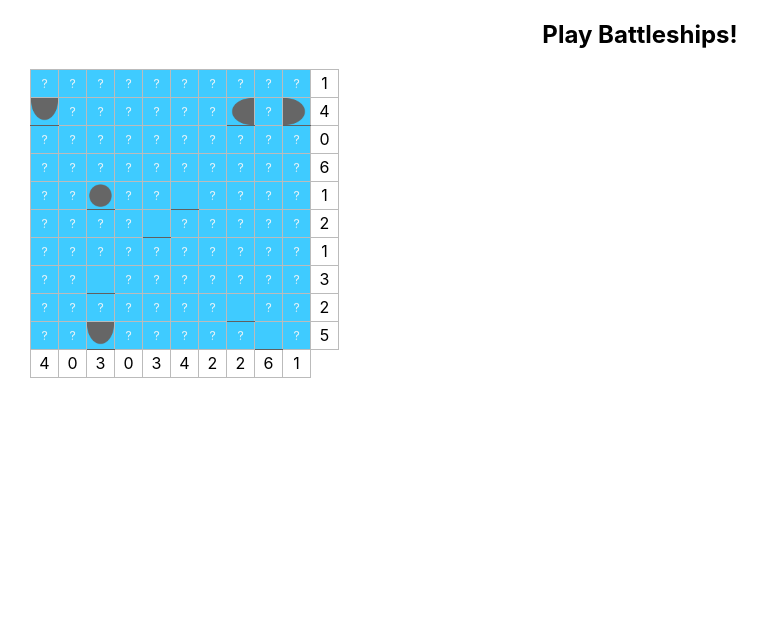
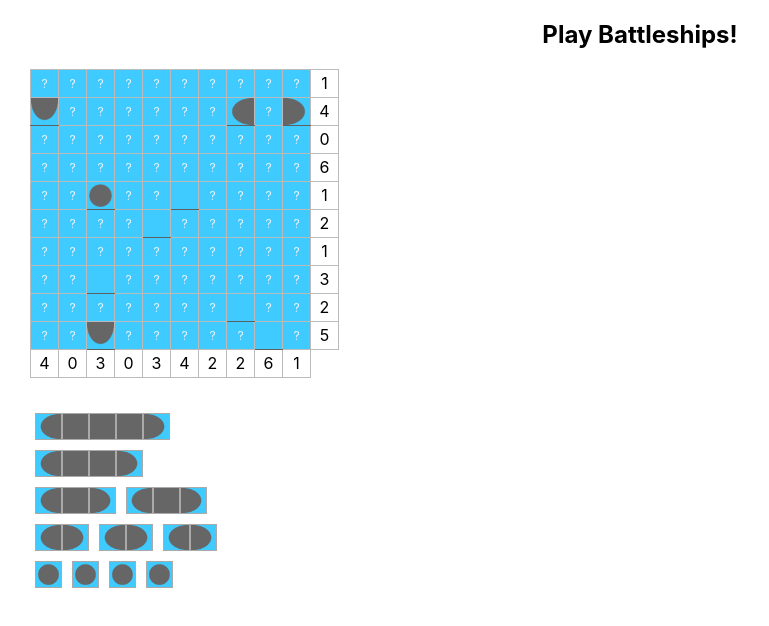
Before and after one commit to TimboTambo/Battleships, a React (Create React App) app: page / in a window 1280 px wide. Shown: the top 626 px of the page, without its empty margins (0-769 px from the left). Built offline with nearby package versions, Linux system fonts and the light colour scheme.

Commit message:
Add toggleable ships at bottom

```diff
--- a/src/App.css
+++ b/src/App.css
@@ -21,40 +21,72 @@
   border: 1px solid #bbb;
   width: 25px;
   height: 25px;
+}
+
+.backgroundImage {
   background-size: 100%;
   background-repeat: no-repeat;
 }
 
-td.T {
+.backgroundImage.T {
   background-image: url("/images/down.gif");
 }
 
-td.L {
+.backgroundImage.L {
   background-image: url("/images/right.gif");
 }
 
-td.R {
+.backgroundImage.R {
   background-image: url("/images/left.gif");
 }
 
-td.B {
+.backgroundImage.B {
   background-image: url("/images/up.gif");
 }
 
-td.W {
+.backgroundImage.W {
   background-image: url("/images/water.gif");
 }
 
-td.S {
+.backgroundImage.S {
   background-image: url("/images/single.gif");
 }
 
-td.M {
+.backgroundImage.M {
   background-image: url("/images/middle.gif");
 }
 
-td.Q {
+.backgroundImage.Q {
   background-image: url("/images/question_mark.gif");
+}
+
+.shipSquare {
+  height: 25px;
+  width: 25px;
+  display: inline-block;
+  border: 1px solid #aaa;
+  text-align: center;
+}
+
+.ship span {
+  visibility: hidden;
+  vertical-align: top;
+}
+
+.ship.found span {
+  visibility: visible;
+  color: red;
+  font-size: 20px;
+}
+
+.shipsContainer {
+  text-align: left;
+  margin: 30px 0;
+}
+
+.ship {
+  margin: 5px;
+  display: inline-block;
 }
 
 .grid td:not(.fixed, .total) {
--- a/src/Grid.js
+++ b/src/Grid.js
@@ -1,8 +1,9 @@
 import React, { Component } from 'react';
+import { ShipList } from './ShipList.js';
 
 class Square extends Component {
     render() {
-      return (<td className={this.props.styleName} x={this.props.x} y={this.props.y} onClick={this.props.onClick.bind(null, this.props.x, this.props.y)}></td>);
+      return (<td className={this.props.styleName + " backgroundImage"} x={this.props.x} y={this.props.y} onClick={this.props.onClick.bind(null, this.props.x, this.props.y)}></td>);
     }
   }
 
@@ -36,25 +37,46 @@ export class Grid extends Component {
         "FFTFFFFFTF"];
       this.rowCounts = [0,0,0,0,0,0,0,0,0,0];
       this.columnCounts = [0,0,0,0,0,0,0,0,0,0];
-
-      for (let i = 0; i < this.state.gridSize; i++) {
+      this.shipList = [];
+      for (let y = 0; y < this.state.gridSize; y++) {
         let row = [];
 
-        for (let j = 0; j < this.state.gridSize; j++) {
-          let isDisplayed = isDisplayedLookup[i][j] === "T";
-          let displayedType = isDisplayed ? layout[i][j] : "Q";
-          let type = layout[i][j];
+        for (let x = 0; x < this.state.gridSize; x++) {
+          let isDisplayed = isDisplayedLookup[y][x] === "T";
+          let type = layout[y][x];
+          let displayedType = isDisplayed ? type : "Q";
+
           row.push({type: type, displayedType: displayedType, isDisplayed: isDisplayed, setDisplayType: function(newDisplayType) {
             this.displayedType = this.isDisplayed ? this.displayedType : newDisplayType;
           }});
 
+          if (type === "S") {
+              this.shipList.push(1);
+          }
+          else if (type === "T") {
+              for (let n = y + 1; n < this.state.gridSize; n++) {
+                  if (layout[n][x] === "B") {
+                      this.shipList.push(n - y + 1);
+                      break;
+                  }
+              }
+          }
+          else if (type === "L") {
+              for (let n = x + 1; n < this.state.gridSize; n++) {
+                  if (layout[y][n] === "R") {
+                      this.shipList.push(n - x + 1);
+                  }
+              }
+          }
           if (type !== "W") {
-            this.rowCounts[i]++;
-            this.columnCounts[j]++;
+            this.rowCounts[y]++;
+            this.columnCounts[x]++;
           }
         }
         this.state.grid.push(row);
       }
+
+      this.shipList = this.shipList.sort((a, b) => b - a);
 
       this.handleClick = this.handleClick.bind(this);
       this.updateSquares = this.updateSquares.bind(this);
@@ -189,6 +211,7 @@ export class Grid extends Component {
 
     render() {
       return (
+        <div>
             <table className={this.state.finished ? "finished grid" : "grid"}>
             <tbody>
                 {this.state.grid.map((row, i) => <tr key={i}>{row.map((squareProps, j) =>
@@ -199,6 +222,8 @@ export class Grid extends Component {
                 </tr>
             </tbody>
             </table>
+            <ShipList list={this.shipList}/>
+        </div>
       );
     }
   }
--- /dev/null
+++ b/src/ShipList.js
@@ -0,0 +1,61 @@
+import React, { Component } from 'react';
+
+class Ship extends Component {
+    constructor(props) {
+        super(props);
+        this.state = { found: false };
+        this.handleClick = this.handleClick.bind(this);
+    }
+
+    handleClick(e) {
+        this.setState({found: !this.state.found});
+    }
+
+    render() {
+        if (this.props.shipLength === 1) {
+            return <div onClick={this.handleClick} className={"ship shipSquare backgroundImage S" + (this.state.found ? " found" : "")}><span>X</span></div>
+        }
+
+        let shipJsx = [<div className="shipSquare backgroundImage L"><span>X</span></div>];
+        for (let i = 1; i < this.props.shipLength - 1; i++) {
+            shipJsx.push(<div className="shipSquare backgroundImage M"><span>X</span></div>);
+        }
+        shipJsx.push(<div className="shipSquare backgroundImage R"><span>X</span></div>);
+        return <div onClick={this.handleClick} className={"ship" + (this.state.found ? " found" : "")}>{shipJsx}</div>;
+    }
+}
+
+class ShipsOfSize extends Component {
+    render() {
+        let jsx = [];
+        for (let i = 0; i < this.props.numberOfShips; i++) {
+            jsx.push(<Ship shipLength={this.props.shipLength}/>);
+        }
+        return <div>{jsx}</div>;
+    }
+}
+
+export class ShipList extends Component
+{
+    render() {
+        let ships = [];
+        let previousLength = 0;
+        let numOfShipsOfLength = 0;
+        for (let i = 0; i < this.props.list.length; i++) {
+            var length = this.props.list[i];
+
+            if (length !== previousLength) {
+                ships.push(<ShipsOfSize numberOfShips={numOfShipsOfLength} shipLength={previousLength}/>);
+                previousLength = length;
+                numOfShipsOfLength = 1;
+            }
+            else {
+                numOfShipsOfLength++;
+                if (i === this.props.list.length - 1) {
+                    ships.push(<ShipsOfSize numberOfShips={numOfShipsOfLength} shipLength={length}/>);
+                }
+            }
+        }
+        return (<div className="shipsContainer">{ships}</div>);
+    }
+}
```
Lines whose indentation alone changed are shown as unchanged.
